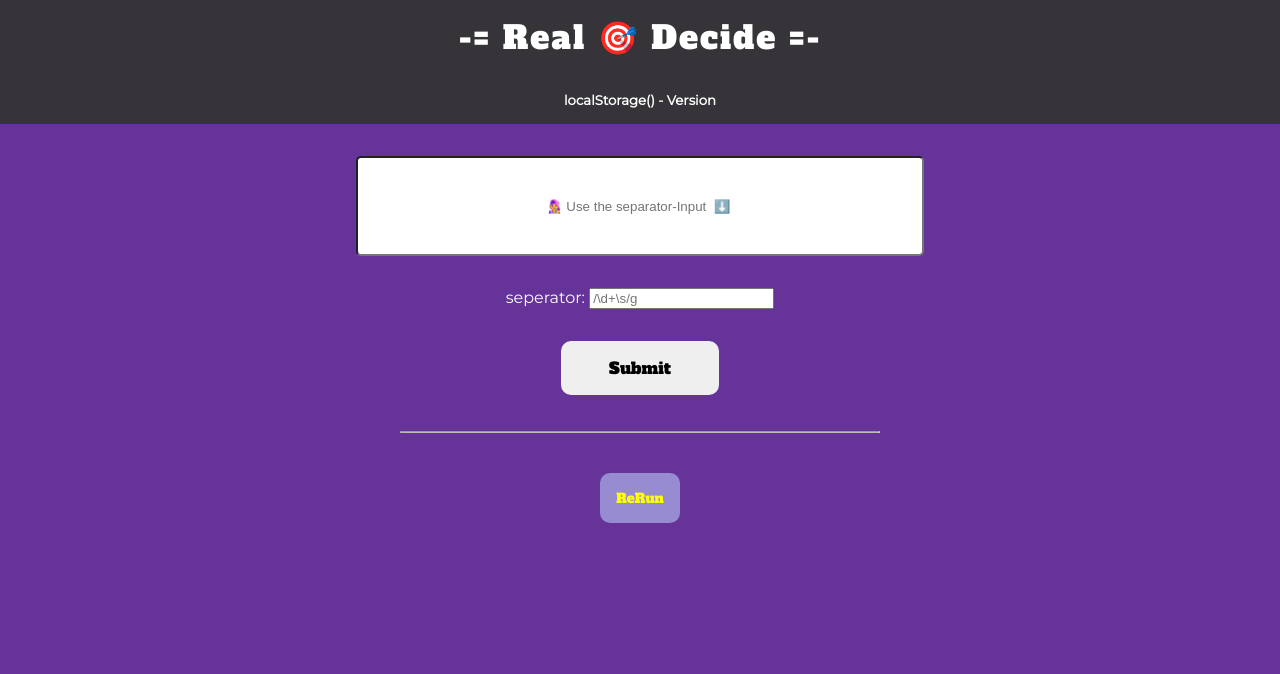
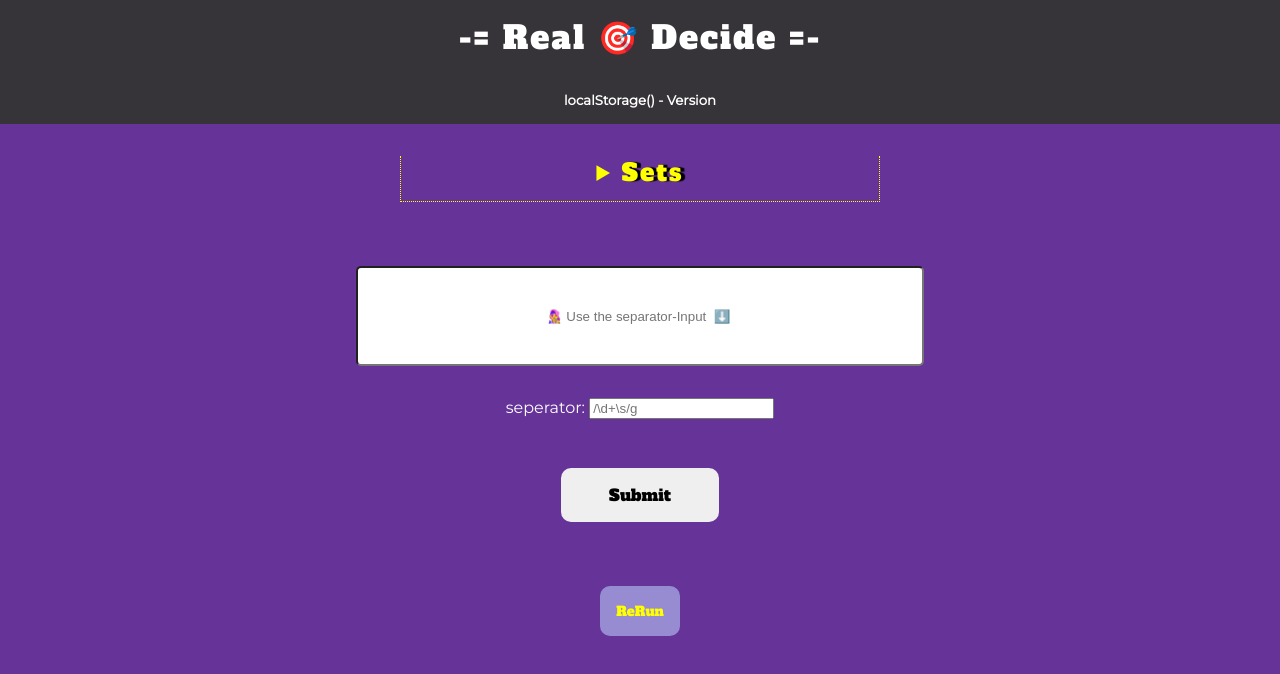
Before and after one commit to ToDoruss/tudu, a React (Create React App) app: page / in a window 1280 px wide. Shown: the top 674 px of the page. Built offline with nearby package versions, Linux system fonts and the light colour scheme.

Commit message:
:rocket: added sets press alt to delete

```diff
--- a/src/App.js
+++ b/src/App.js
@@ -3,6 +3,7 @@ import Form from "./components/Form";
 import Header from "./components/Header";
 import RealDecide from "./components/RealDecide";
 import "./global.css";
+import "./components/Sets.css";
 import { choosOneRandom, setLocalStorage } from "./utils/helpers";
 
 function App() {
@@ -15,15 +16,19 @@ function App() {
   const [theLuckyOne, setTheLuckyOne] = useState(
     JSON.parse(localStorage.getItem("theLuckyOne")) || ""
   );
+  const [sets, setSets] = useState(
+    JSON.parse(localStorage.getItem("sets")) || []
+  );
+  const [setName, setSetName] = useState("");
 
   useEffect(() => {
     try {
       console.log("set in buttonclick");
-      setLocalStorage(values, alreadyChoosen, theLuckyOne);
+      setLocalStorage(values, alreadyChoosen, theLuckyOne, sets);
     } catch (error) {
       console.log(error);
     }
-  }, [values, alreadyChoosen, theLuckyOne]);
+  }, [values, alreadyChoosen, theLuckyOne, sets]);
 
   const moveFromValuesToAlreadyChoosen = (value) => {
     const valuesCleaned = values.filter((item) => item !== value);
@@ -36,12 +41,63 @@ function App() {
     <div className="container">
       <Header />
       <main className="main">
+        <details className="setList">
+          <summary>Sets</summary>
+          <form
+            onSubmit={(event) => {
+              event.preventDefault();
+
+              setSets([
+                ...sets,
+                {
+                  name: setName,
+                  values: values,
+                  alreadyChoosen: alreadyChoosen,
+                  theLuckyOne: theLuckyOne,
+                },
+              ]);
+            }}
+          >
+            <input
+              type="text"
+              placeholder=" Save current as set"
+              onChange={(event) => {
+                setSetName(event.target.value);
+              }}
+            ></input>
+          </form>
+          {sets?.map((set) => {
+            return (
+              <button
+                key={set.name}
+                className="setList__set"
+                onClick={(event) => {
+                  event.preventDefault();
+                  console.log(event);
+                  if (event.altKey) {
+                    setSets(() => {
+                      const cleanedArray = sets.filter(
+                        (setItem) => setItem.name !== set.name
+                      );
+                      setSets(cleanedArray);
+                    });
+                  } else {
+                    setValues(set.values);
+                    setAlreadyChoosen(set.alreadyChoosen);
+                    setTheLuckyOne(set.theLuckyOne);
+                  }
+                }}
+              >
+                <p>{set.name}</p>
+              </button>
+            );
+          })}
+        </details>
         <Form
           setValues={setValues}
           setAlreadyChoosen={setAlreadyChoosen}
           setTheLuckyOne={setTheLuckyOne}
         />
-        <hr />
 
         <div className="realDecideContainer">
           {/* <h2>wheelTitel</h2> */}
--- /dev/null
+++ b/src/components/Sets.css
@@ -0,0 +1,32 @@
+.setList {
+  margin: 2rem auto;
+  width: 80%;
+  border-right: 1px dotted var(--action-text);
+  border-left: 1px dotted var(--action-text);
+  border-bottom: 1px dotted var(--action-text);
+}
+
+.setList summary {
+  margin: auto;
+  color: var(--action-text);
+  letter-spacing: 2px;
+  text-shadow: 4px 0 1px black;
+  font-family: var(--titelFont);
+  font-size: 1.5rem;
+}
+
+.setList form {
+  margin: 1rem;
+}
+
+.setList input {
+  padding: 0.3rem 1rem;
+}
+
+.setList__set {
+  margin: 0.5rem;
+  font-size: 1rem;
+  background-color: purple;
+  color: white;
+  border: var(--action-text);
+}
--- a/src/global.css
+++ b/src/global.css
@@ -53,7 +53,7 @@ hr {
   height: 100%;
   max-width: 600px;
   display: grid;
-  grid-template-rows: 275px 1fr;
+  grid-template-rows: minmax(110px, auto) 1fr;
   align-content: center;
   text-align: center;
 }
--- a/src/utils/helpers.js
+++ b/src/utils/helpers.js
@@ -11,8 +11,9 @@ export const getDate = () => {
   return `${day}|${month}|${year}`;
 };
 
-export const setLocalStorage = (values, alreadyChoosen, theLuckyOne) => {
+export const setLocalStorage = (values, alreadyChoosen, theLuckyOne, sets) => {
   localStorage.setItem("values", JSON.stringify(values));
   localStorage.setItem("alreadyChoosen", JSON.stringify(alreadyChoosen));
   localStorage.setItem("theLuckyOne", JSON.stringify(theLuckyOne));
+  localStorage.setItem("sets", JSON.stringify(sets));
 };
```
